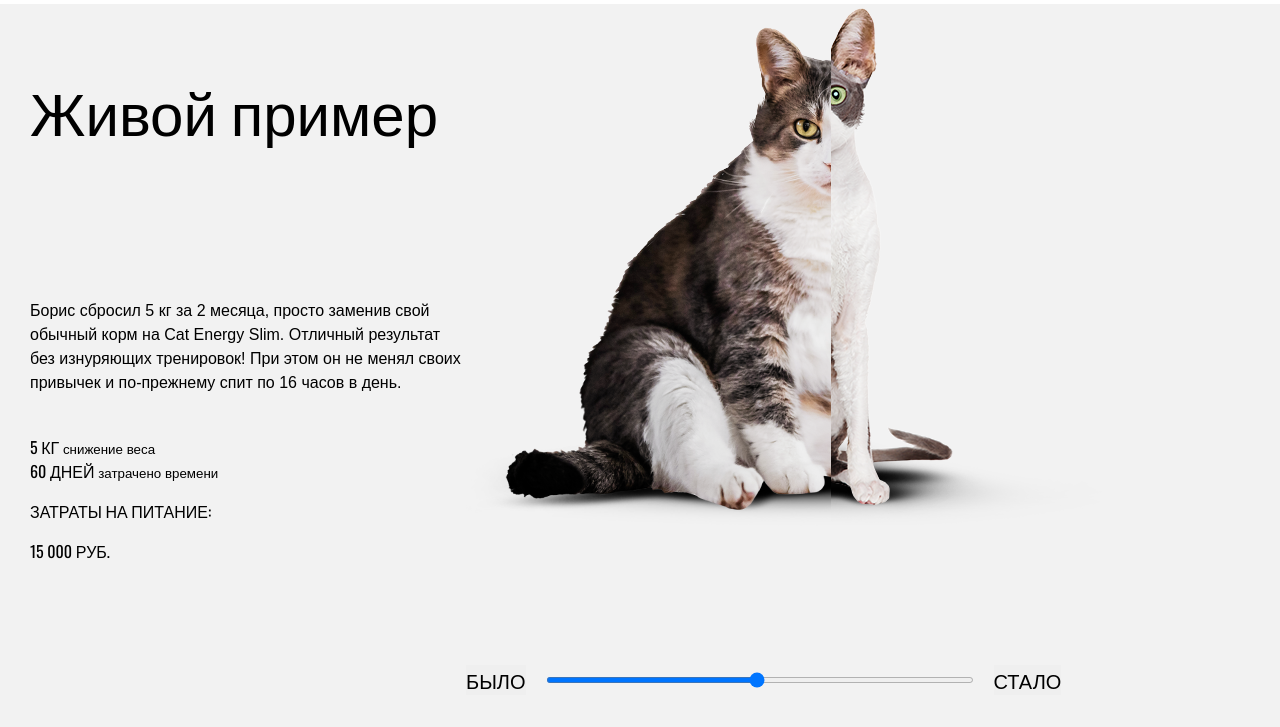
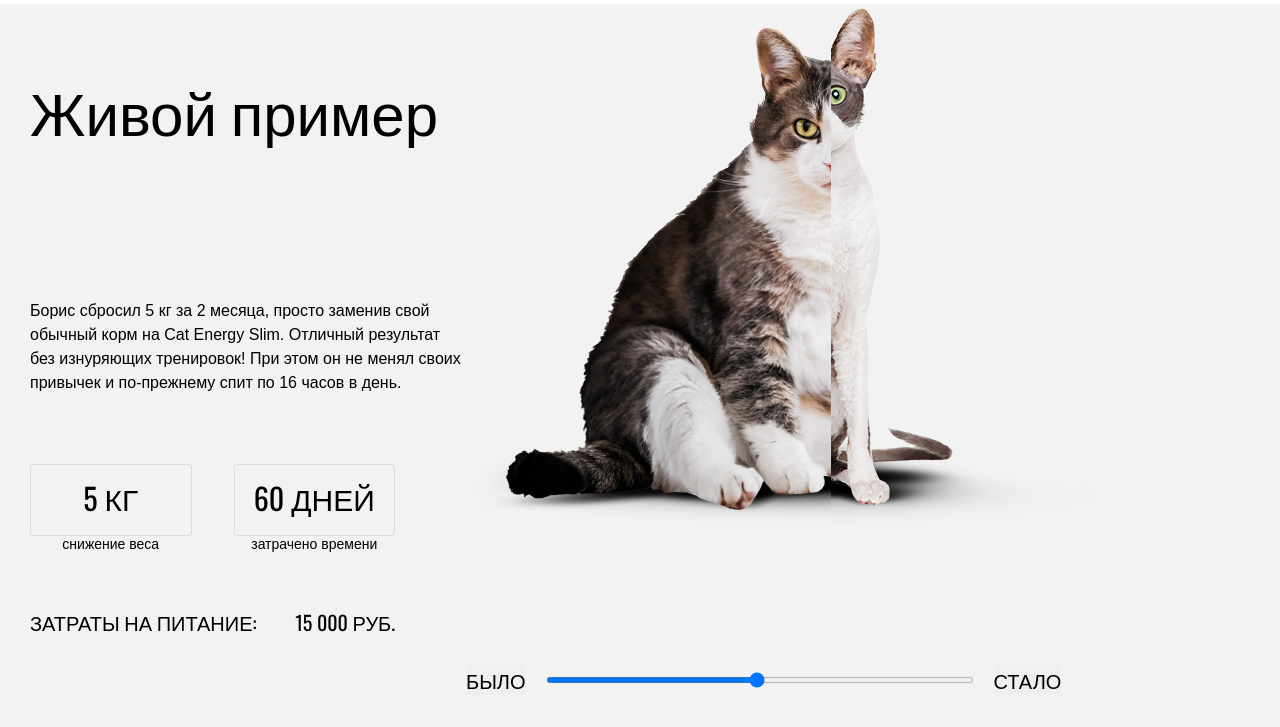
Before and after one commit to arthur190901/Cat-energy, a plain HTML site: page index.html in a window 1280 px wide. Shown: the part 1669-2396 px from the top of the page. Drawn offline with nearby package versions, Linux system fonts and the light colour scheme.

Commit message:
a new commit

```diff
--- a/assets/scss/style.scss
+++ b/assets/scss/style.scss
@@ -269,6 +269,7 @@ $mobile: 767px;
     }
 
     &__text {
+      margin: 0;
       font-family: 'Arial', sans-serif;
       font-size: 16px;
       line-height: 24px;
@@ -276,10 +277,45 @@ $mobile: 767px;
 
     &__small {
       font-family: 'Arial', sans-serif;
+      font-size: 14px;
+      background-color: $special-grey_2;
+    }
+
+    &__common {
+      width: calc(50% - 21px);
+      text-align: center;
     }
 
     &__br {
+      padding-top: 15px;
+      padding-bottom: 19px;
       font-size: 30px;
+      line-height: 36px;
+      position: relative;
+      font-family: "Oswald","Arial",sans-serif;
+      border: 1px solid $special-grey_3;
+      border-radius: 3px;
+    }
+
+    &__flex {
+      display: flex;
+      justify-content: space-between;
+      margin-bottom: 55px;
+    }
+
+    &__state {
+      width: 365px;
+      margin-top: 69px;
+      text-align: center;
+    }
+
+    &__num {
+      font-size: 20px;
+    }
+
+    &__space {
+      display: flex;
+      justify-content: space-between;
     }
 
     &__taggle {
--- a/index.html
+++ b/index.html
@@ -115,17 +115,25 @@
           <h2 class="visually-hidden">Живой пример</h2>
           <h3 class="example__heading">Живой пример</h3>
           <p class="example__text">Борис сбросил 5 кг за 2 месяца, просто заменив свой обычный корм на Cat Energy Slim. Отличный результат без изнуряющих тренировок! При этом он не менял своих привычек и по-прежнему спит по 16 часов в день.</p>
-          <span>
-            <br class="example__br">5 КГ
-            <small class="example__small">снижение веса</small>
-          </span>
 
-          <span>
-            <br class="example__br">60 ДНЕЙ
-            <small class="example__small">затрачено времени</small>
-          </span>
-          <p>ЗАТРАТЫ НА ПИТАНИЕ:</p>
-          <p>15 000 РУБ.</p>
+          <div class="example__state">
+            <div class="example__flex">
+              <div class="example__common">
+                <div class="example__br">5 КГ</div>
+                <div class="example__small">снижение веса</div>
+              </div>
+
+              <div class="example__common">
+                <div class="example__br">60 ДНЕЙ</div>
+                <div class="example__small">затрачено времени</div>
+              </div>
+            </div>
+
+            <div class="example__space">
+              <span class="example__num">ЗАТРАТЫ НА ПИТАНИЕ:</span>
+              <span class="example__num">15 000 РУБ.</span>
+            </div>
+          </div>
         </div>
         <div class="example__content">
           <img src="assets/img/image_cat_desktop.png" alt="cats">
```
Also changed, not shown: assets/css/style.css.
